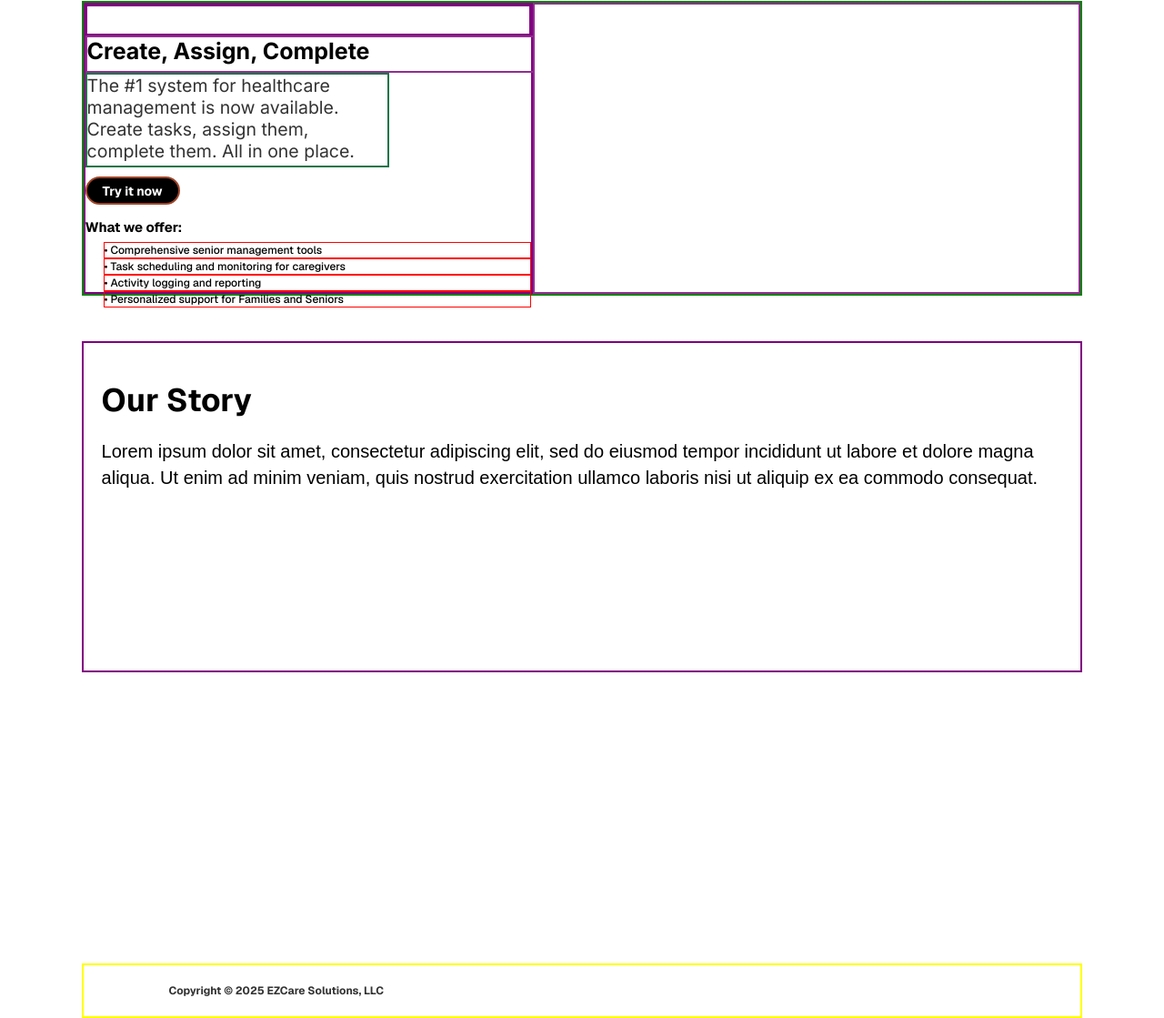
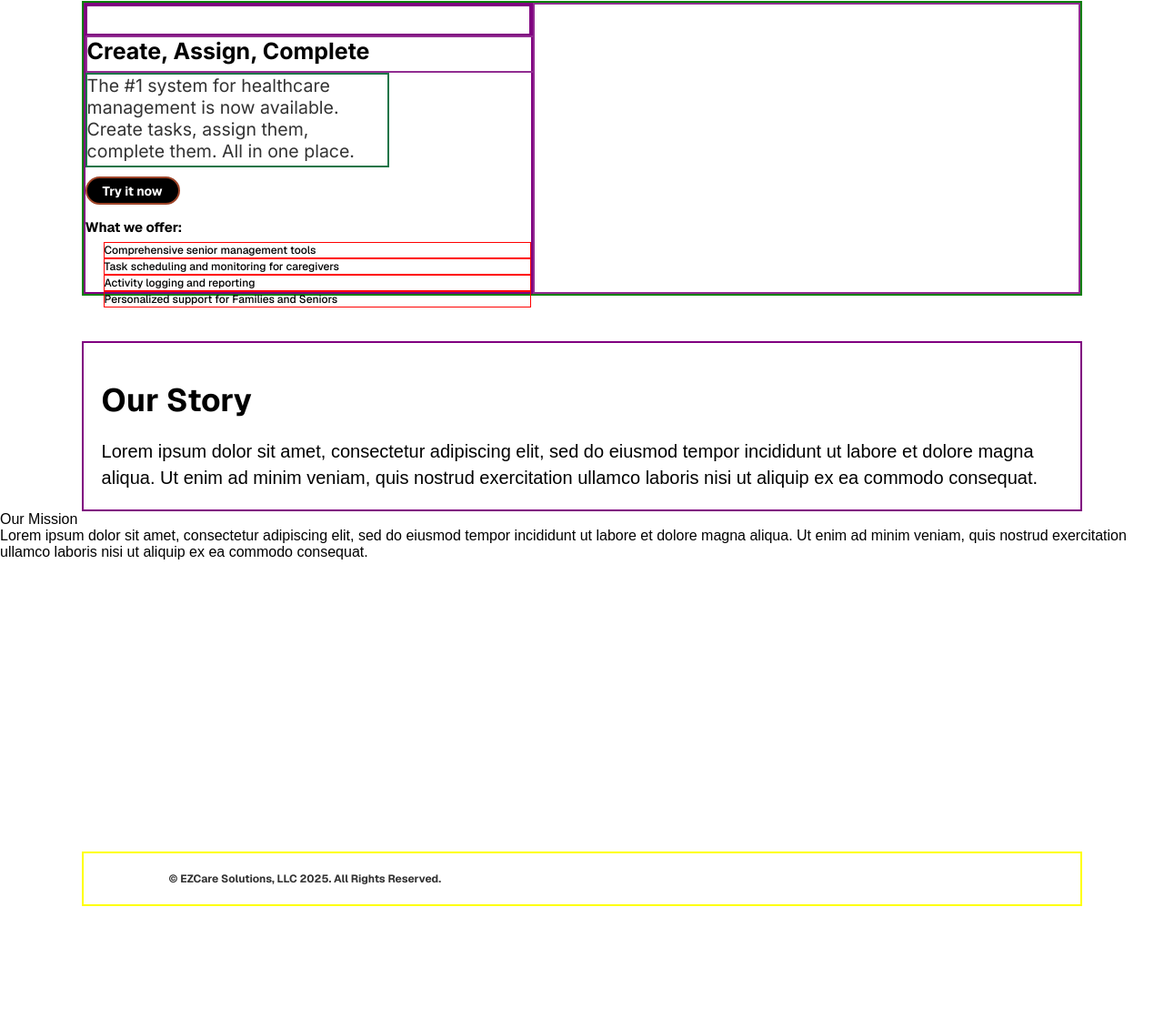
Before and after one commit to brandonnguyen11/companionWeb, a plain HTML site: page homescreen.html in a window 1280 px wide. Shown: the part 518-1637 px from the top of the page at 91% size. After the commit the page ends 1514 px from the top, so only its background shows below. Drawn offline with nearby package versions, Linux system fonts and the light colour scheme; a web font is replaced by a local one.

Commit message:
Update homescreen.html

```diff
--- a/homescreen.html
+++ b/homescreen.html
@@ -7,6 +7,11 @@
   <link rel="preconnect" href="https://fonts.googleapis.com">
 <link rel="preconnect" href="https://fonts.gstatic.com" crossorigin>
 <link href="https://fonts.googleapis.com/css2?family=Geist:wght@100..900&family=Inter:ital,opsz,wght@0,14..32,100..900;1,14..32,100..900&display=swap" rel="stylesheet">
+
+<link rel="preconnect" href="https://fonts.googleapis.com">
+<link rel="preconnect" href="https://fonts.gstatic.com" crossorigin>
+<link href="https://fonts.googleapis.com/css2?family=Geist:wght@100..900&family=Inter:ital,opsz,wght@0,14..32,100..900;1,14..32,100..900&family=Playwrite+IT+Trad:wght@100..400&display=swap" rel="stylesheet">
+
   <link rel="stylesheet" href="homescreen.css">
   <script src="homescreen.js"></script>
 </head>
@@ -35,7 +40,7 @@
 
 
   <div class="hero-section">
-    <div class="title">Companion:</div>
+    <div class="title">Companion</div>
     <div class="subby">
       <div class="sub-title">Healthcare,</div>
       <div class="sub-title2">made easy</div>
@@ -54,24 +59,37 @@
       <div class="try-it">Try it now</div>
       <div class="offer-header">What we offer:</div>
       <div class="offerings">
-        <div class="offers"> • Comprehensive senior management tools </div>
-        <div class="offers"> • Task scheduling and monitoring for caregivers </div>
-        <div class="offers"> • Activity logging and reporting </div>
-        <div class="offers"> • Personalized support for Families and Seniors </div>
+        <div class="offers"> Comprehensive senior management tools </div>
+        <div class="offers"> Task scheduling and monitoring for caregivers </div>
+        <div class="offers"> Activity logging and reporting </div>
+        <div class="offers"> Personalized support for Families and Seniors </div>
       </div>
     </div>
     <div class="right-container"></div>
   </div>
 
-  <div class="our-story-container">
-    <div class="our-story"> Our Story</div>
-    <div class="our-story-text">
-      Lorem ipsum dolor sit amet, consectetur adipiscing elit, sed do eiusmod tempor incididunt ut labore et dolore magna aliqua. Ut enim ad minim veniam, quis nostrud exercitation ullamco laboris nisi ut aliquip ex ea commodo consequat.
+
+  <div class="story-mission">
+
+    <div class="our-story-container">
+      <div class="our-story"> Our Story</div>
+        <div class="our-story-text">
+          Lorem ipsum dolor sit amet, consectetur adipiscing elit, sed do eiusmod tempor incididunt ut labore et dolore magna aliqua. Ut enim ad minim veniam, quis nostrud exercitation ullamco laboris nisi ut aliquip ex ea commodo consequat.
+        </div>
     </div>
+
+    <div class="mission-container">
+      <div class="mission"> Our Mission</div>
+        <div class="mission-text">
+          Lorem ipsum dolor sit amet, consectetur adipiscing elit, sed do eiusmod tempor incididunt ut labore et dolore magna aliqua. Ut enim ad minim veniam, quis nostrud exercitation ullamco laboris nisi ut aliquip ex ea commodo consequat.
+        </div>
+    </div>
+
   </div>
 
+
   <div class="footer">
-    <div class="copyright">Copyright © 2025 EZCare Solutions, LLC</div>
+    <div class="copyright">© EZCare Solutions, LLC 2025. All Rights Reserved.</div>
   </div>
 
 </body>
```
